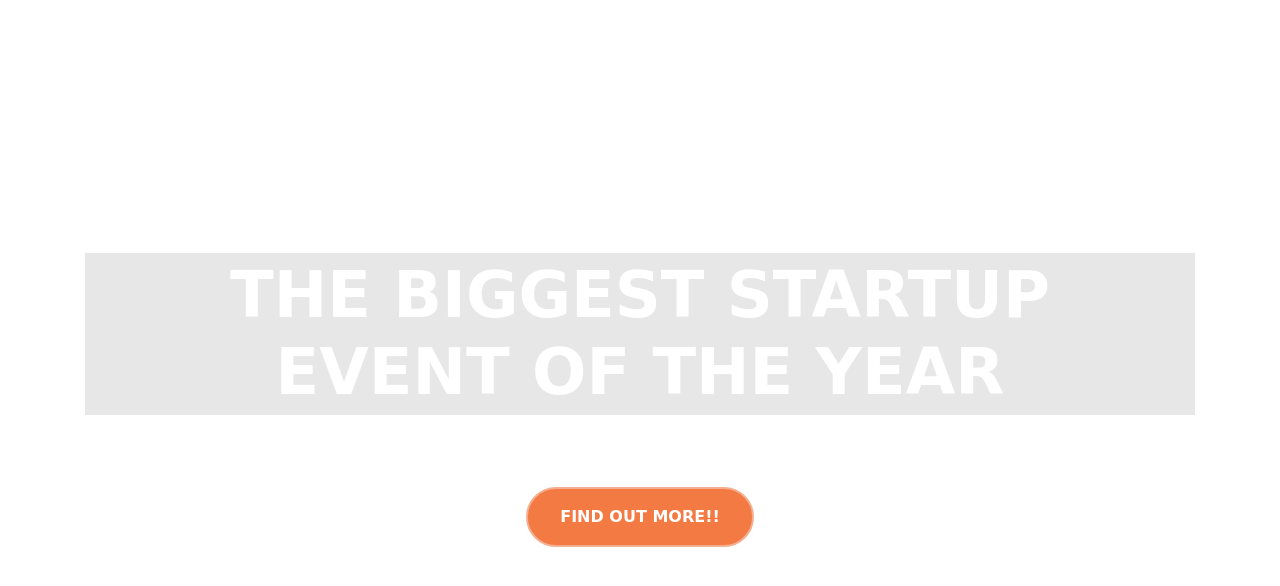
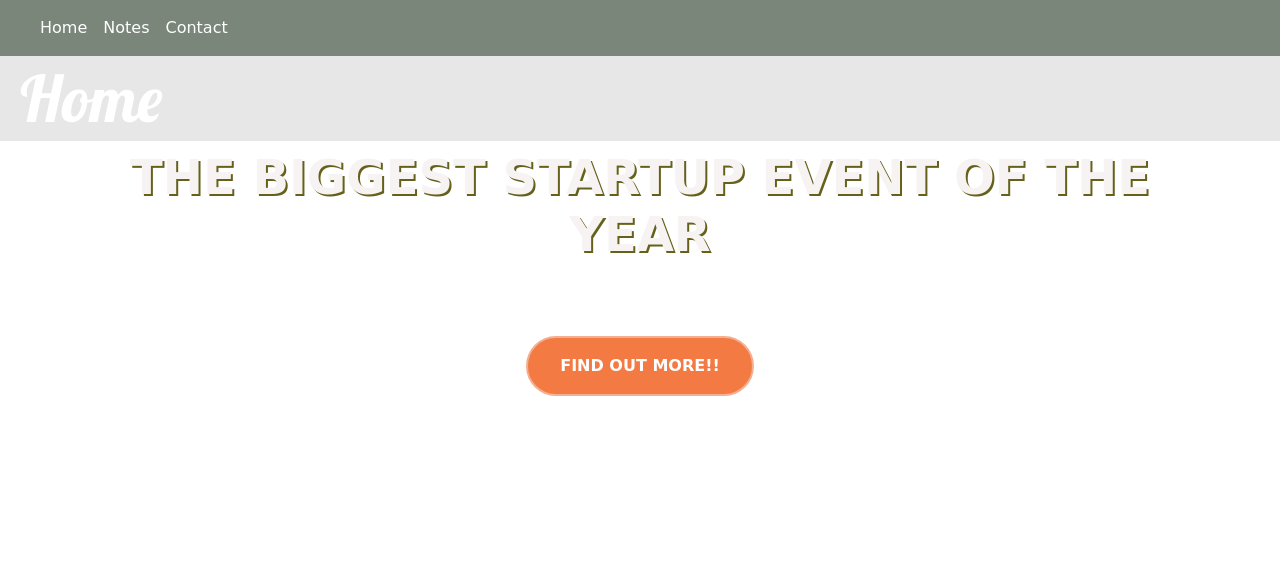
Before and after one commit to ritaprova/Machile-learning-, a plain HTML site: page index.html in a window 1280 px wide. Drawn offline with nearby package versions, Linux system fonts and the light colour scheme.

Commit message:
Update index.html

```diff
--- a/index.html
+++ b/index.html
@@ -1,29 +1,37 @@
 <!DOCTYPE html>
 <html>
-
   <head>
     <title>Startup</title>
 
-	<!-- Required meta tags -->
-	<meta charset="utf-8">
-	<meta name="viewport" content="width=device-width, initial-scale=1, shrink-to-fit=no">
-
     <!-- Google Fonts -->
-	<link href="https://fonts.googleapis.com/css?family=Montserrat" rel="stylesheet">
+   <link href="https://fonts.googleapis.com/css2?family=Lobster&display=swap" rel="stylesheet">
 
     <!-- Bootstrap CSS from a CDN. This way you don't have to include the bootstrap file yourself -->
-	<link rel="stylesheet" href="https://stackpath.bootstrapcdn.com/bootstrap/4.3.1/css/bootstrap.min.css" integrity="sha384-ggOyR0iXCbMQv3Xipma34MD+dH/1fQ784/j6cY/iJTQUOhcWr7x9JvoRxT2MZw1T"
-	 crossorigin="anonymous">
+    <link rel="stylesheet" href="https://stackpath.bootstrapcdn.com/bootstrap/4.3.1/css/bootstrap.min.css" integrity="sha384-ggOyR0iXCbMQv3Xipma34MD+dH/1fQ784/j6cY/iJTQUOhcWr7x9JvoRxT2MZw1T" crossorigin="anonymous">
 
     <!-- Your own stylesheet -->
     <link rel="stylesheet" type="text/css" href="style.css">
   </head>
+  <body>
+    <nav class="navbar navbar-expand-lg navbar-light bg-light">
+  <a class="navbar-brand" href="#"> </a>
+  <button class="navbar-toggler" type="button" data-toggle="collapse" data-target="#navbarNavAltMarkup" aria-controls="navbarNavAltMarkup" aria-expanded="false" aria-label="Toggle navigation">
+    <span class="navbar-toggler-icon"></span>
+  </button>
+  <div class="collapse navbar-collapse" id="navbarNavAltMarkup">
+    <div class="navbar-nav">
+      <a class="nav-link active" href="#">Home <span class="sr-only">(current)</span></a>
+      <a class="nav-link" href="#">Notes</a>
+      <a class="nav-link" href="#">Contact</a>
 
-<body>
-	<div class="container d-flex align-items-center h-100">
+    </div>
+  </div>
+</nav>
+   <header><h1>Home</h1></header>
+     <div class="container d-flex align-items-center h-80">
 		<div class="row">
 			<header class="text-center col-12" >
-				<h1 class="text-uppercase"><strong>The Biggest Startup Event of The Year</strong></h1>
+				<h2 class="text-uppercase"><strong>The Biggest Startup Event of The Year</strong></h2>
       </header>
       <div class="buffer col-12"></div>
       <section class="text-center col-12">
@@ -31,6 +39,10 @@
       </section>
     </div>
   </div>
+
+   <!--js-->
+
+   <script src="https://code.jquery.com/jquery-3.5.1.slim.min.js" integrity="sha384-DfXdz2htPH0lsSSs5nCTpuj/zy4C+OGpamoFVy38MVBnE+IbbVYUew+OrCXaRkfj" crossorigin="anonymous"></script>
+<script src="https://cdn.jsdelivr.net/npm/bootstrap@4.5.3/dist/js/bootstrap.bundle.min.js" integrity="sha384-ho+j7jyWK8fNQe+A12Hb8AhRq26LrZ/JpcUGGOn+Y7RsweNrtN/tE3MoK7ZeZDyx" crossorigin="anonymous"></script>
   </body>
-
 </html>
```
Lines whose indentation alone changed are shown as unchanged.
